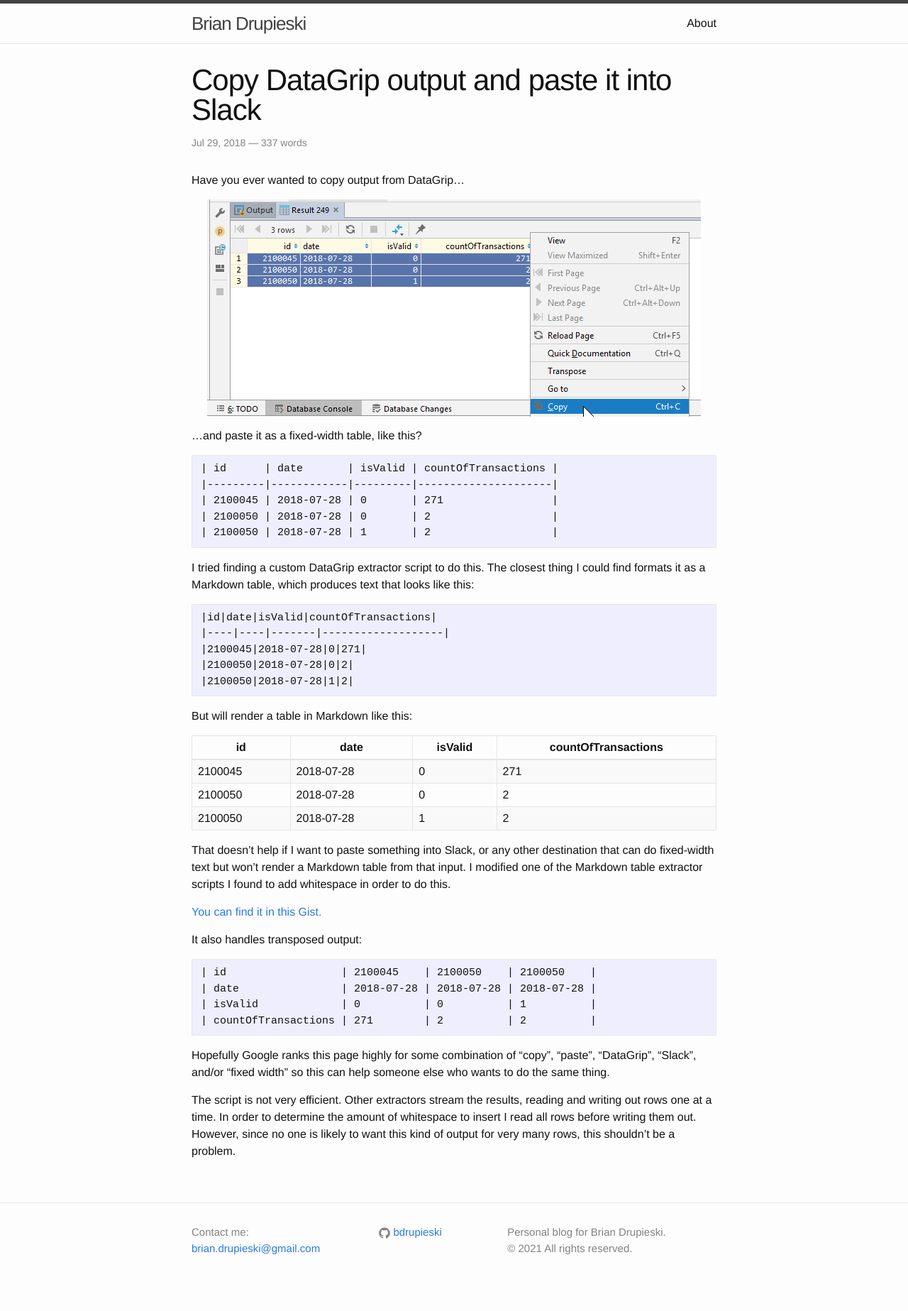
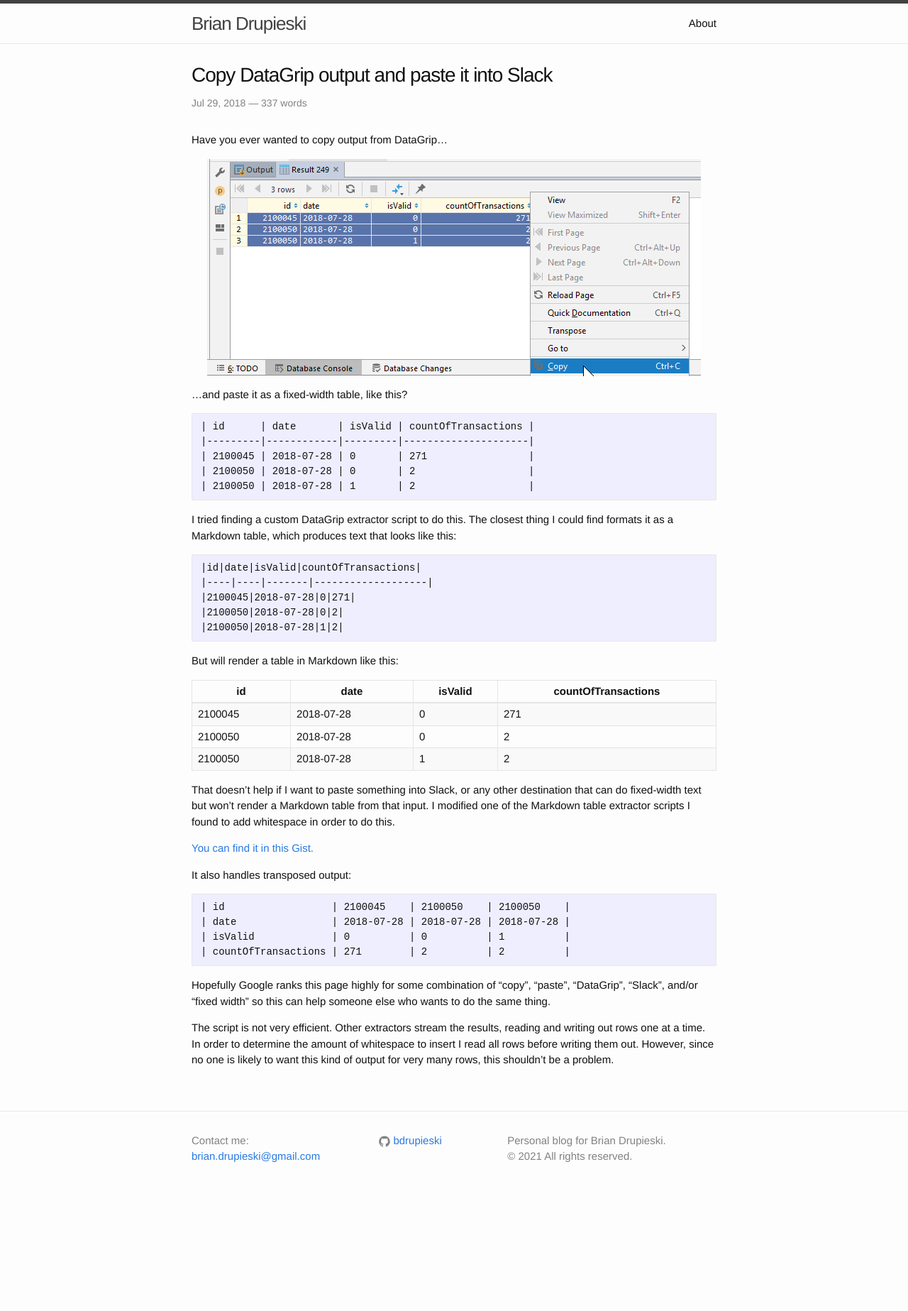
Before and after one commit to bdrupieski/bdrupieski.github.io, a Jekyll site: the page built from _posts/2018-07-29-copy-datagrip-output-paste-into-slack.md, in a window 1280 px wide. Shown: the whole page at 71% size. Built offline with Jekyll 4.4.1, drawn with Linux system fonts in a browser that asks for light colours; after the commit the page ends 1718 px from its top, so only the background shows below that.

Commit message:
make font a little smaller so more fits on the page

```diff
--- a/_sass/_base.scss
+++ b/_sass/_base.scss
@@ -130,7 +130,7 @@
  */
 pre,
 code {
-    font-size: 15px;
+    font-size: $code-font-size;
     border: 1px solid $grey-color-light;
     border-radius: 3px;
     background-color: #eef;
--- a/_sass/_layout.scss
+++ b/_sass/_layout.scss
@@ -208,12 +208,12 @@
 }
 
 .post-title {
-    font-size: 42px;
+    font-size: 28px;
     letter-spacing: -1px;
     line-height: 1;
 
     @include media-query($on-laptop) {
-        font-size: 36px;
+        font-size: 28px;
     }
 }
 
--- a/css/main.scss
+++ b/css/main.scss
@@ -7,9 +7,10 @@
 
 // Our variables
 $base-font-family:        "Helvetica Neue", Helvetica, Arial, sans-serif;
-$base-font-size:          16px;
+$base-font-size:          15px;
+$code-font-size:          14px;
 $base-font-weight:        400;
-$small-font-size:         $base-font-size * 0.875;
+$small-font-size:         14px;
 $base-line-height:        1.5;
 
 $post-list-spacing-unit:  12px;
```
